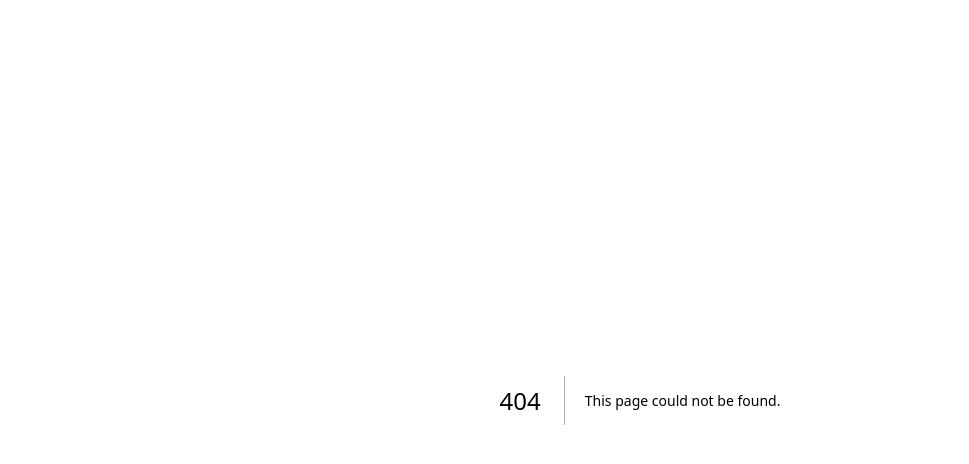
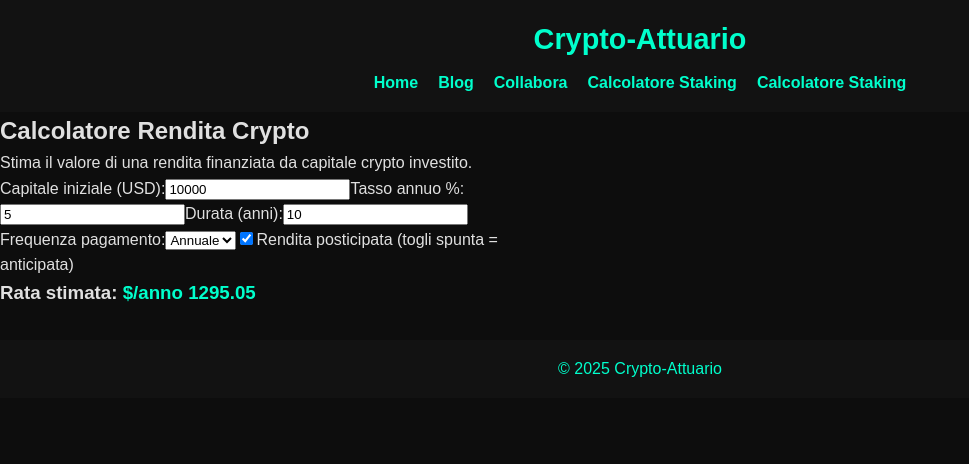
Before and after one commit to pietroscik/crypto-attuario, a Next.js app: page /rendita in a window 1280 px wide. Before the commit this address had no page. Shown: the top 464 px of the page, without its empty margins (0-969 px from the left). Built offline with nearby package versions, Linux system fonts and the light colour scheme.

Commit message:
Create pages/rendita.js

```diff
--- /dev/null
+++ b/pages/rendita.js
@@ -0,0 +1,89 @@
+import { useState } from "react";
+import Layout from "../components/Layout";
+
+export default function RenditaCrypto() {
+  const [capital, setCapital] = useState(10000);
+  const [rate, setRate] = useState(5); // % annuo
+  const [years, setYears] = useState(10);
+  const [frequency, setFrequency] = useState("annuale");
+  const [posticipata, setPosticipata] = useState(true);
+
+  const calculateRendita = () => {
+    const i = rate / 100;
+    const n =
+      frequency === "annuale" ? years : years * 12; // anni o mesi
+    const r =
+      frequency === "annuale" ? i : i / 12; // interesse annuo o mensile
+
+    // formula valore attuale di una rendita posticipata/anticipata
+    let rendita =
+      (capital * r) / (1 - Math.pow(1 + r, -n));
+
+    if (!posticipata) {
+      rendita = rendita / (1 + r); // rendita anticipata
+    }
+
+    return rendita.toFixed(2);
+  };
+
+  return (
+    <Layout>
+      <section>
+        <h2>Calcolatore Rendita Crypto</h2>
+        <p>
+          Stima il valore di una rendita finanziata da capitale crypto
+          investito.
+        </p>
+
+        <div style={{ maxWidth: "500px", marginBottom: "2rem" }}>
+          <label>Capitale iniziale (USD):</label>
+          <input
+            type="number"
+            value={capital}
+            onChange={(e) => setCapital(Number(e.target.value))}
+          />
+
+          <label>Tasso annuo %:</label>
+          <input
+            type="number"
+            value={rate}
+            onChange={(e) => setRate(Number(e.target.value))}
+          />
+
+          <label>Durata (anni):</label>
+          <input
+            type="number"
+            value={years}
+            onChange={(e) => setYears(Number(e.target.value))}
+          />
+
+          <label>Frequenza pagamento:</label>
+          <select
+            value={frequency}
+            onChange={(e) => setFrequency(e.target.value)}
+          >
+            <option value="annuale">Annuale</option>
+            <option value="mensile">Mensile</option>
+          </select>
+
+          <label>
+            <input
+              type="checkbox"
+              checked={posticipata}
+              onChange={() => setPosticipata(!posticipata)}
+            />
+            Rendita posticipata (togli spunta = anticipata)
+          </label>
+
+          <h3>
+            Rata stimata:{" "}
+            <span style={{ color: "#00ffcc" }}>
+              {frequency === "annuale" ? "$/anno" : "$/mese"}{" "}
+              {calculateRendita()}
+            </span>
+          </h3>
+        </div>
+      </section>
+    </Layout>
+  );
+}
```
